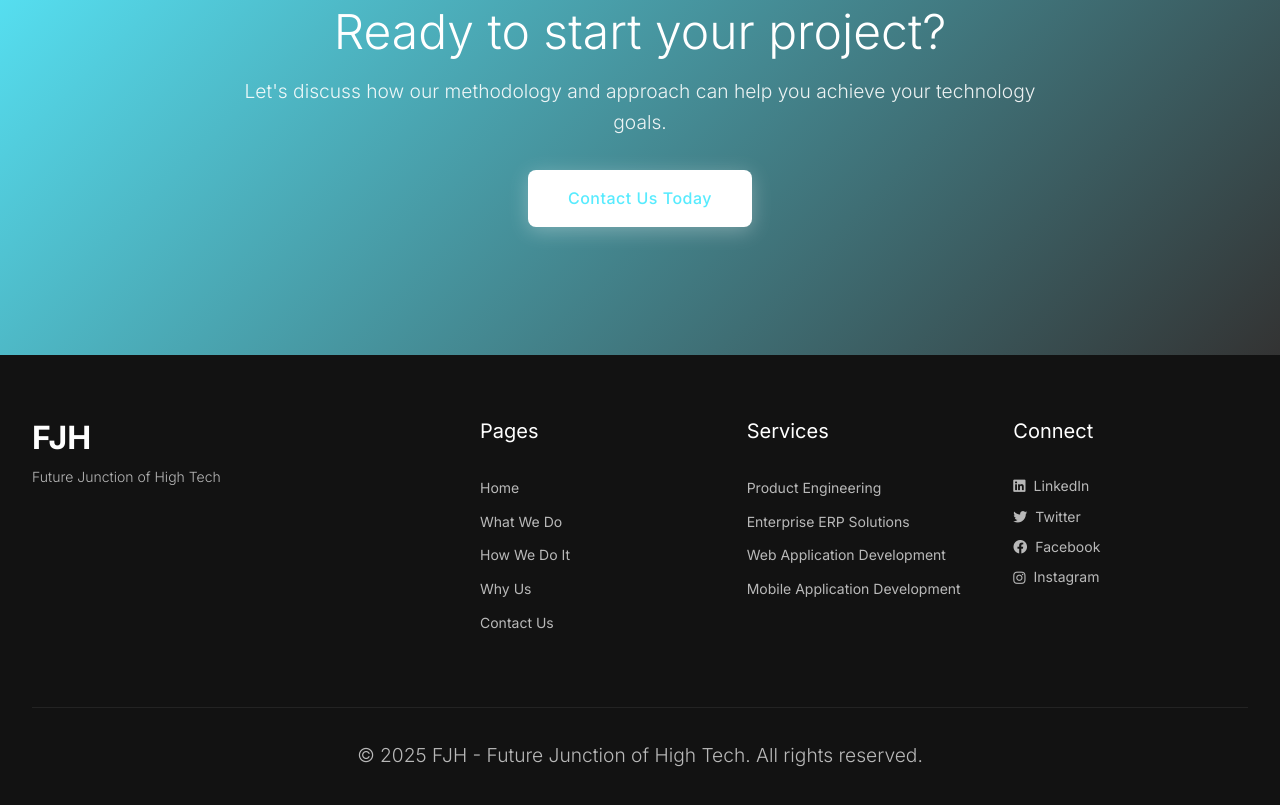
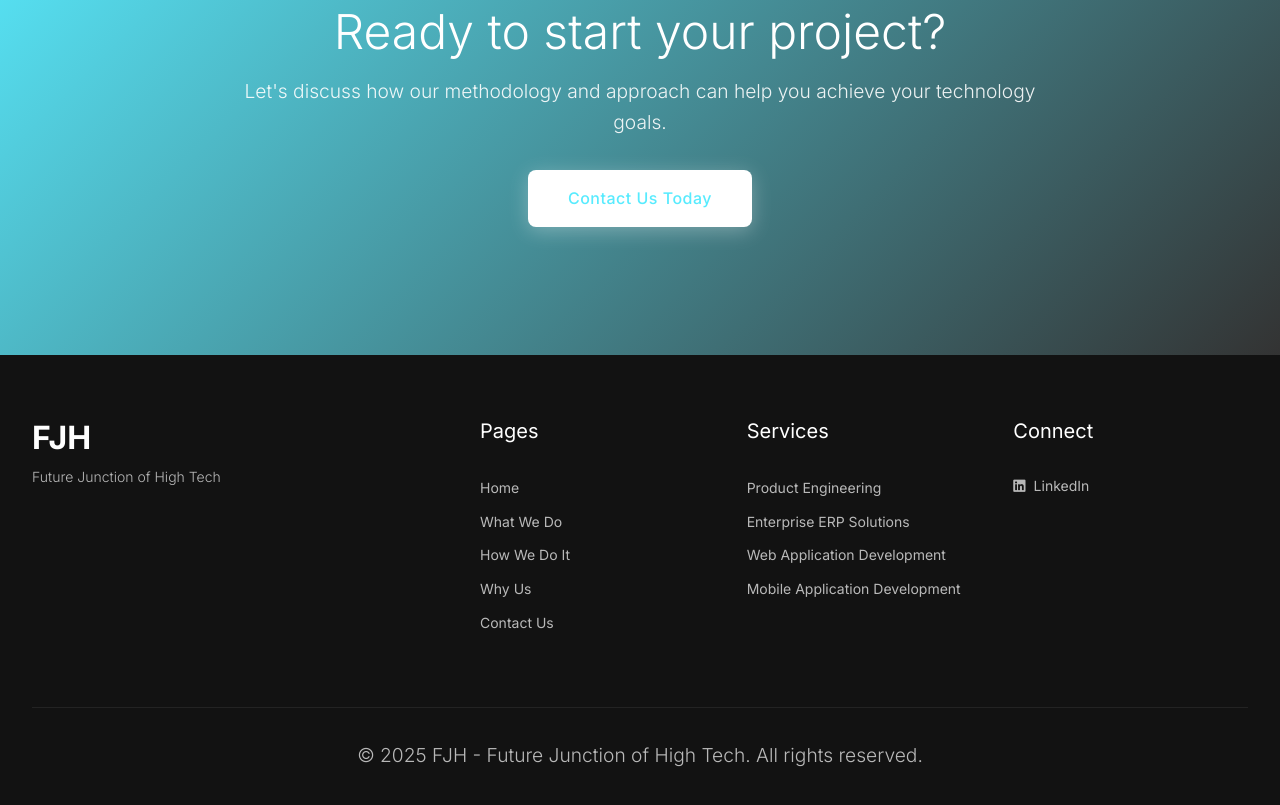
Before and after one commit to FJHTech/fjh, a plain HTML site: page how-we-do-it.html in a window 1280 px wide. Shown: the part 7630-8435 px from the top of the page. Drawn offline with Linux system fonts and the light colour scheme.

Commit message:
Files are added

```diff
--- a/how-we-do-it.html
+++ b/how-we-do-it.html
@@ -444,10 +444,6 @@
           <h3>Connect</h3>
           <ul class="social-links">
             <li><a href="#"><i class="fab fa-linkedin"></i> LinkedIn</a></li>
-            <li><a href="#"><i class="fab fa-twitter"></i> Twitter</a></li>
-            <li><a href="#"><i class="fab fa-facebook"></i> Facebook</a></li>
-            <li><a href="#"><i class="fab fa-instagram"></i>
-                Instagram</a></li>
           </ul>
         </div>
       </div>
```
Also changed, not shown: what-we-do.html (+1 -1 lines), why-us.html (+0 -3 lines), 1 other file.
